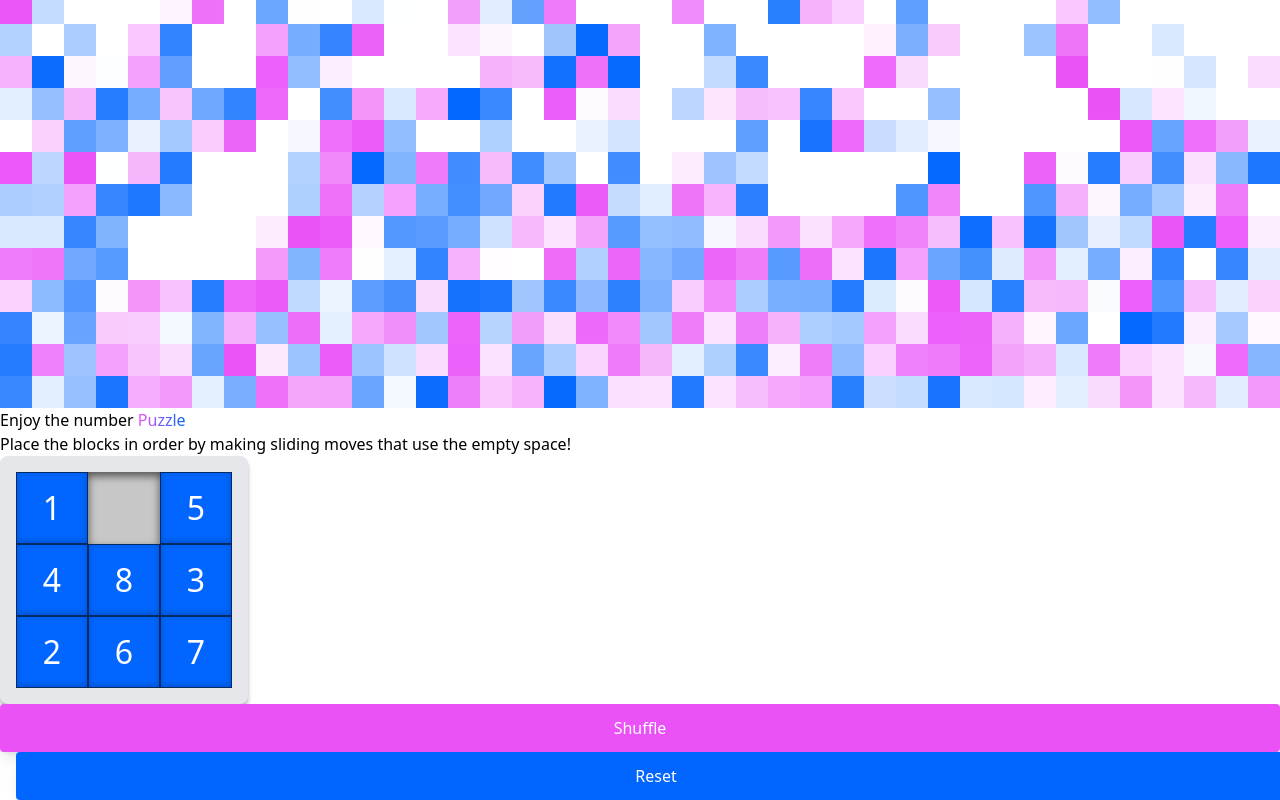
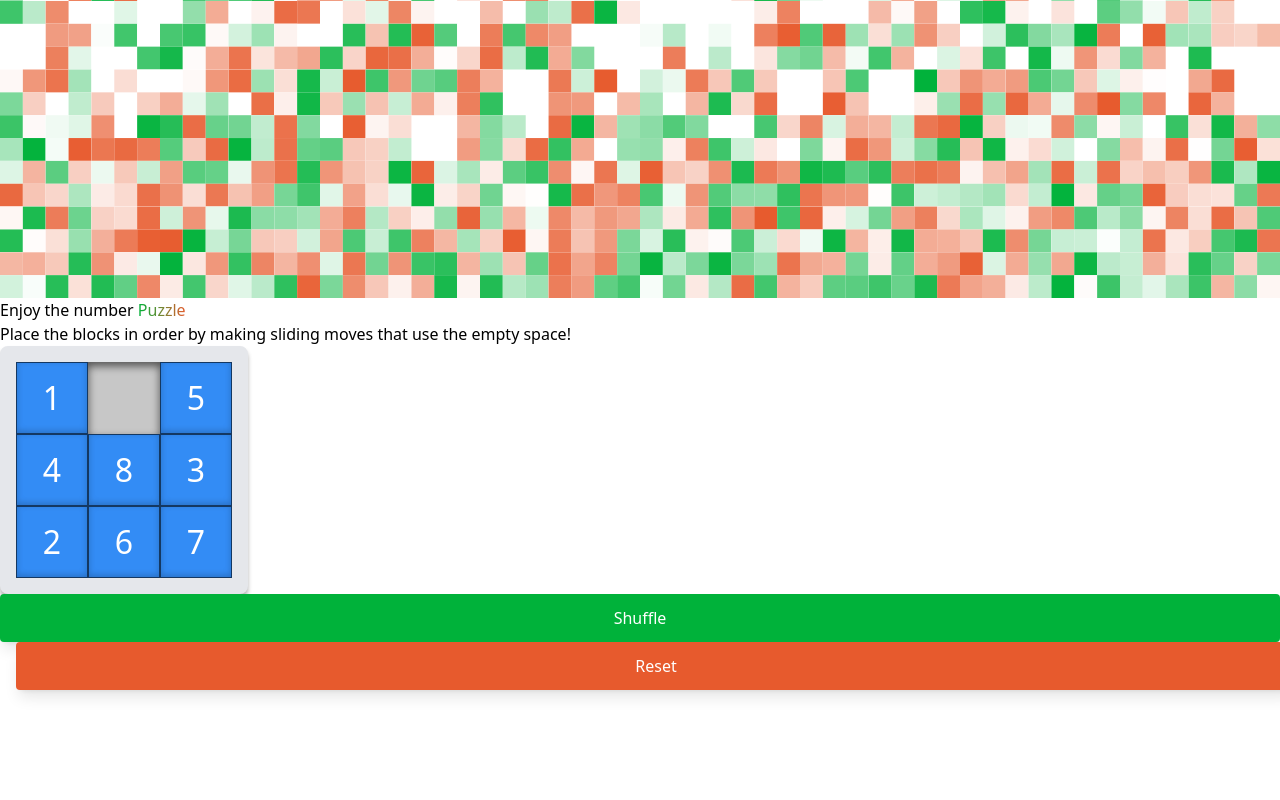
Before and after one commit to boorooksus/React-Puzzle, a React (Vite) app in the folder front/: page / in a window 1280 px wide. Shown: the part 1976-2776 px from the top of the page. After the commit the page ends 2666 px from the top, so only its background shows below. Built offline with nearby package versions, Linux system fonts and the light colour scheme.

Commit message:
change color theme

```diff
--- a/front/src/assets/additional-styles/theme.scss
+++ b/front/src/assets/additional-styles/theme.scss
@@ -144,7 +144,11 @@ html {
   background-clip: text;
   color: transparent;
   background-image: linear-gradient(to right, var(--tw-gradient-stops));
-  --tw-gradient-from: #ea52f8;
+  --tw-gradient-from: #00b23a;
   --tw-gradient-stops: var(--tw-gradient-from), var(--tw-gradient-to);
-  --tw-gradient-to: #0066ff;
+  --tw-gradient-to: #e75a2d;
 }
+
+.background-pattern {
+  background-image: url('../images/patternpad6.svg');
+}
--- a/front/src/assets/puzzle.scss
+++ b/front/src/assets/puzzle.scss
@@ -16,7 +16,7 @@
   font-size: 24pt;
   border: 1px solid rgba(0, 0, 0, 0.6);
   border-radius: 0;
-  background-color: #0066ff;
+  background-color: #338cf5;
   color: white;
   box-shadow: inset 0 -2px 6px rgba(0, 0, 0, 0.2);
   justify-content: center;
@@ -38,7 +38,7 @@
 }
 
 .Puzzle-complete {
-  color: #ea52f8;
+  color: #338cf5;
   font-size: 20pt;
   margin-top: 16px;
 }
@@ -81,13 +81,13 @@
 }
 
 button.Puzzle-shuffle {
-  background-color: #ea52f8;
+  background-color: #00b23a;
   color: white;
   width: 100%;
 }
 
 button.Puzzle-reset {
-  background-color: #0066ff;
+  background-color: #e75a2d;
   color: white;
   margin-left: 1rem;
   width: 100%;
--- a/front/src/assets/tailwind.config.js
+++ b/front/src/assets/tailwind.config.js
@@ -3,6 +3,10 @@ module.exports = {
   content: ['./index.html', './src/**/*.{js,jsx,ts,tsx}'],
   theme: {
     extend: {
+      colors: {
+        myGreen: '#E75A2D',
+        myOrange: '#00B23A',
+      },
       backgroundImage: {
         patternpad: "url('/images/patternpad.svg')",
       },
--- a/front/src/pages/Home.tsx
+++ b/front/src/pages/Home.tsx
@@ -1,7 +1,7 @@
 import React from 'react';
 import Puzzle from '../partials/Puzzle';
 import HeroHome from '../partials/HeroHome';
-import pattern from '../assets/images/patternpad3.svg';
+import pattern from '../assets/images/patternpad6.svg';
 
 const Home = () => {
   return (
@@ -10,6 +10,7 @@ const Home = () => {
         className="fixed top-0 rotate-180 opacity-40 transition duration-300 ease-in-out"
         src={pattern}
       />
+
       <div className="relative ">
         <HeroHome />
         <div className="pt-12 pb-12 flex justify-center ">
```
Also changed, not shown: front/src/assets/images/patternpad6.svg (added).
